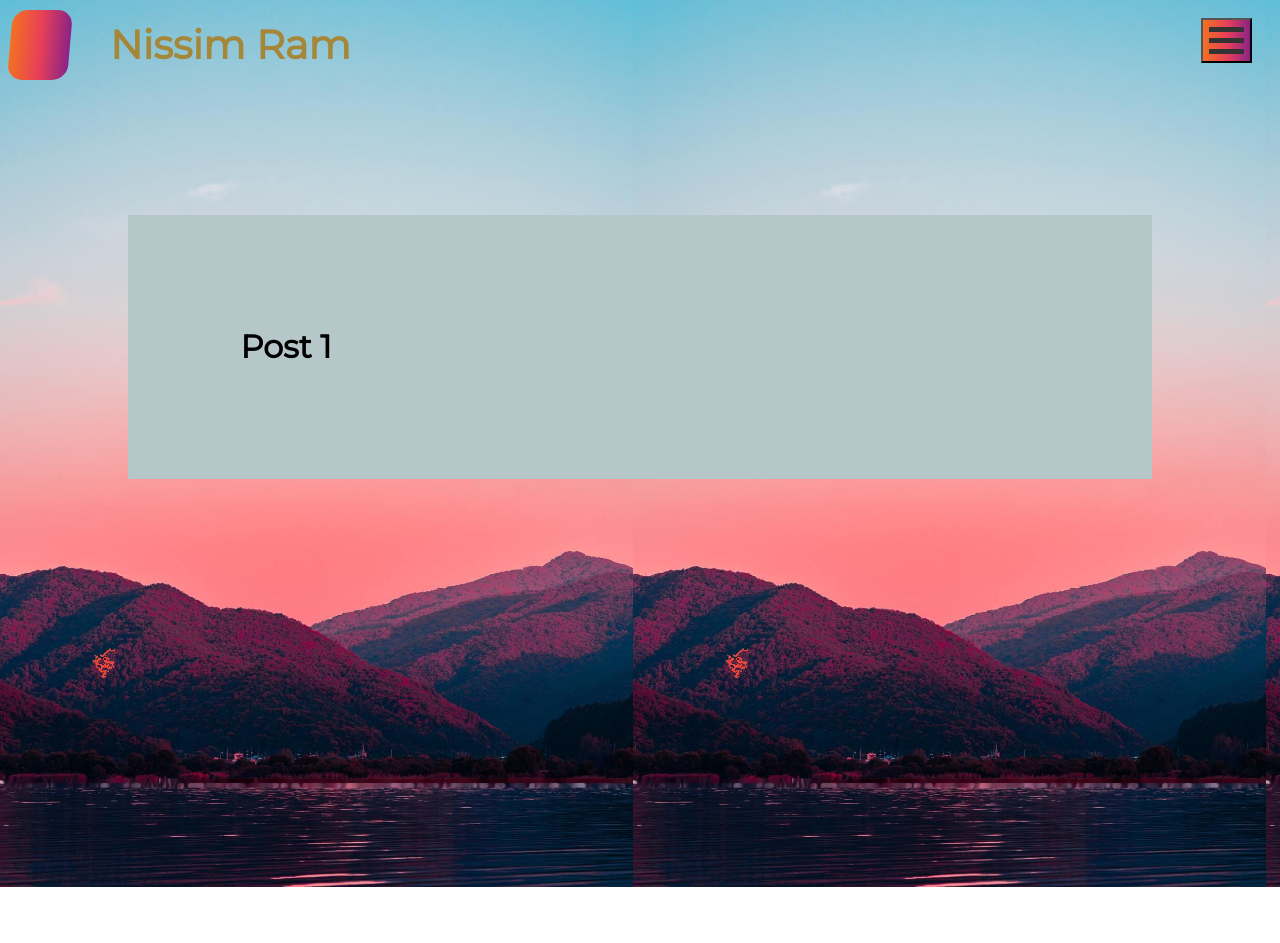
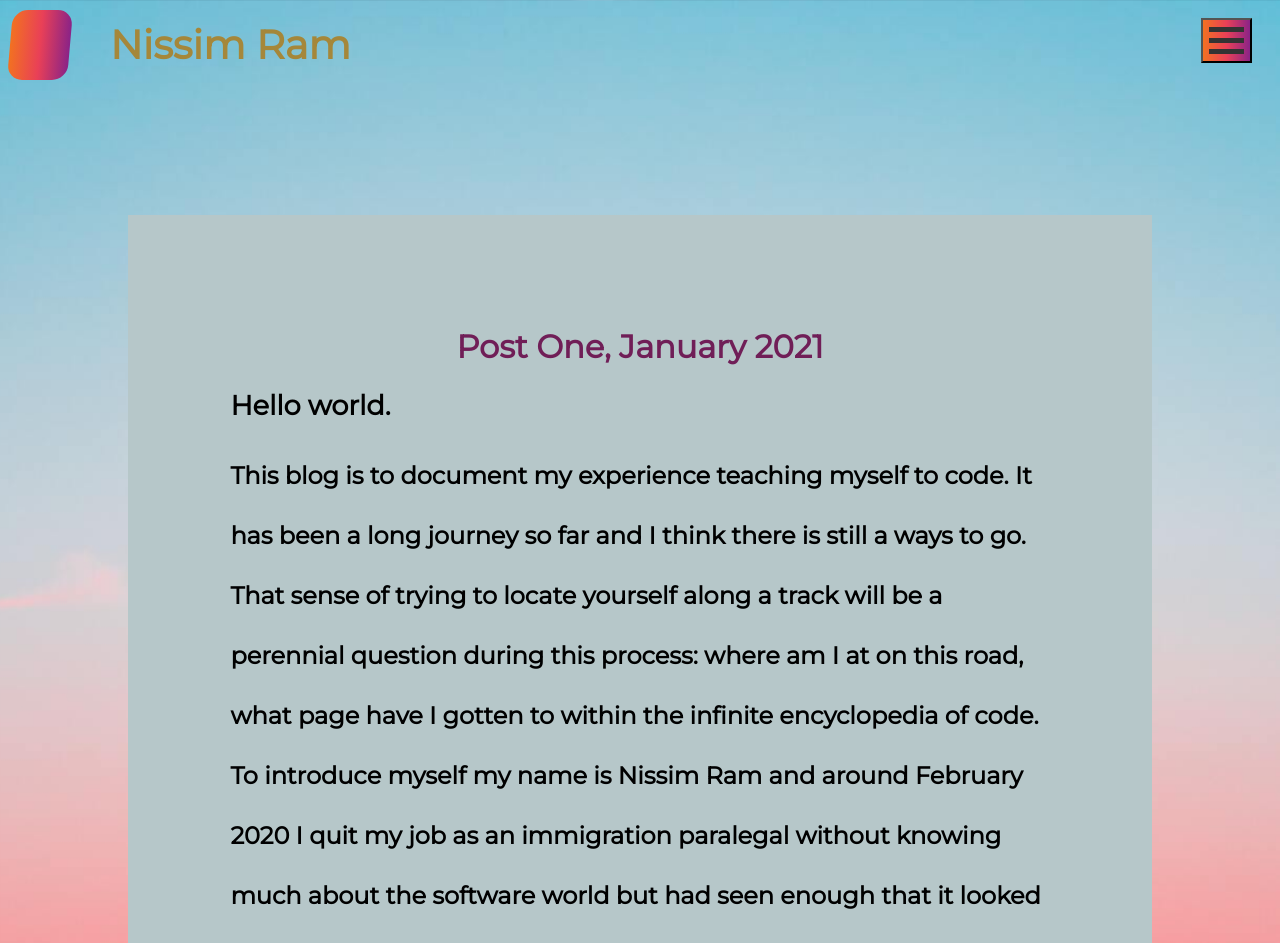
Before and after one commit to nizoom/Portfolio, a React (Create React App) app: page /Blog in a window 1280 px wide. Shown: the top 943 px of the page. Before the commit the page ends 887 px from the top, so only its background shows below. Built offline with nearby package versions, Linux system fonts and the light colour scheme.

Commit message:
Added first blog post

```diff
--- a/src/App.css
+++ b/src/App.css
@@ -3,7 +3,7 @@
 body {
 
   background-image: url("./Components/project_layout/sunset.jpg");
-  background-repeat:repeat-x;
+  background-repeat:round;
   background-size: contain;
 }
 .App {
--- a/src/App.js
+++ b/src/App.js
@@ -1,6 +1,6 @@
 import React, { Component } from "react";
 import './App.css';
-import { BrowserRouter as Router, Route, Switch, Redirect } from "react-router-dom"
+import { BrowserRouter as Router, Route, Switch, Redirect, HashRouter } from "react-router-dom"
 
 //Pages
 
--- /dev/null
+++ b/src/Components/blog_posts/post_one.js
@@ -0,0 +1,34 @@
+import React from "react";
+
+const PostOne = ( ) => {
+  return (
+
+<div>
+<h1> Post One, January 2021 </h1>
+<h2> Hello world. </h2>  <h3> This blog is to document my experience teaching myself to code. It has been a long journey so far and I think there is still a ways to go. That sense of trying to locate yourself along a track will be a perennial question during this process: where am I at on this road, what page have I gotten to within the infinite encyclopedia of code.
+
+To introduce myself my name is Nissim Ram and around February 2020 I quit my job as an immigration paralegal without knowing much about the software world but had seen enough that it looked interesting. <br/> <br/> Part of my job as a paralegal was to describe the skills of foreign workers who were hoping to work in the United States. Often, in the corporate sphere, I was working on visas for software engineers and had to prove to the government that the applicant’s skills were unique and of a high standard. The profile of these engineers became so common that it was impossible to ignore the value they brought to enterprises all over the country. Behind the static, application language describing the proprietary programs they built, was an image of a keen mind. A creator. Someone who could build tools using a secret tongue. I wanted in on that clandestine world I knew nothing about.
+<br/><br/>
+However, it wasn’t just about learning a code. While visiting my friend Sam’s final project event for NYU’s Interactive Telecommunications Program, I was struck by the potential of what software could do. These were young people, learning the skills to not only work for Facebook or Amazon, but also tackling the problems those same companies had created (inadvertently or not). There were projects on media consumption, on climate change, and on many others. It was an extremely refreshing realization that this profession I was already curious about could be used to ameliorate social issues. Issues I had believed were important but hadn’t felt empowered to take on through a career. The inspiration of this moment has buoyed me throughout this journey, and I hope it will continue to do so.
+<br/><br/>
+
+These ideas around how to apply this knowledge had to take a backseat for a while. I had to decide on how to start the process of learning to code. I hoped that these two strains of passion, on the one hand, and technical know-how, on the other, would be able to reunite later on. There wasn’t going to be a course on Udemy for projects around social change and technology. Mainstream self-teaching content has been about code, and what code you need to know to land a job. The main reference to real-world institutions that are connected to code are usually the big FAANG (Facebook, Apple, Amazon, Netflix, and Google) companies. I am extremely grateful for this insider-information, and, at the same time, wonder where my own aspirations will take me on a complicated pipeline where many see FAANG as the pinnacle achievement, the last stop on the train.
+
+While this question persists over the days and weeks, a recurring thought keeps popping up: Well you’re going to have to learn a lot of this stuff regardless of where you work. And so, I got started picking a roadmap for self-teaching. <br/><br/>The conventional wisdom from YouTube seemed to be, learn front-end languages so that you aren’t competing with graduates with CS degrees who will most likely be leveraging their backend expertise, honed over years of school. That made sense to me on a pragmatic level, but I wasn’t sure if I would necessarily like front-end more. I didn’t know what it entailed yet.
+
+YouTube was and remains a treasure trove of resources that can provide some general plan for self-teaching coders. These roadmaps give a broad picture of what is important to front-end development. They suggest to first learn HTML and CSS, the building blocks of the internet, and then move on to JavaScript. After getting comfortable with JavaScript, it would be a good idea to delve into the popular JavaScript framework, React. It sounded straight-forward enough: even if these were complicated subjects in and of themselves, at least there was an order to what should be learned. Once these four were complete then I should have a holistic skillset right? Not quite. <br/> <br/> When it comes to making a full stack application there seems to be countless technologies to learn. The roadmap didn’t account for all this and it can be overwhelming to see how far the path stretches beyond what you had initially anticipated.
+
+However, time in school and in the professional world had provided a valuable experience that helped manage expectations. In some ways the first introduction to a subject will be the point where your confidence is highest. You don’t yet know what you don’t know. Then you begin to hear new terms and vocabulary. The list of uncharted topics grows in your mind and you inevitably realize, wow there’s a lot more to this now than when I started. I’ve found this humbling connection to new interests repeating itself in many different subjects. Being patient and coming to terms with the feeling of being lost can serve you in good stead. That overbearing heaviness of what is left to learn is part of every mission to learn a new craft.<br/> <br/>
+
+Over the course of learning little by little, I did find web development very enjoyable. As I got a handle on the basics, the realm of possible uses began to expand. Project ideas became important again as a way of not only showcasing capabilities, but also to return to what made me excited about programming in the first place. I was able to integrate my understanding of a social issue with a possible technological solution. This manifested in my first project which will be coming in the next month or so. It tries to demonstrate a new way of consuming news where, rather than sifting through a series of pre-made headlines, you can pick your news based on a point on a map. The hope is to offer an alternative to polarizing articles and US centric news.
+<br/> <br/>
+I plan for this blog to be accessible to those both inside and outside the programming world. It will explore the different stages of learning to code, not so much as a how-to, but more to explain how these stages went and the challenges they posed.
+
+Stay tuned for upcoming projects and to hear more about my journey into web development!
+
+ </h3>
+ </div>
+  )
+}
+
+export default PostOne
--- a/src/Pages/blog.js
+++ b/src/Pages/blog.js
@@ -2,6 +2,7 @@ import React from "react";
 import Logo from "../Components/logo/logo";
 import Sidebar from "../Components/sidebar/sidebar"
 import "./css/blog.css"
+import PostOne from "../Components/blog_posts/post_one"
 
 
 const Blog = ( ) => {
@@ -11,7 +12,7 @@ const Blog = ( ) => {
       <Sidebar/>
       <div className = "blog_div">
         <div className = "post">
-          <h1> Post 1 </h1>
+          <PostOne/>
         </div>
       </div>
     </div>
--- a/src/Pages/css/blog.css
+++ b/src/Pages/css/blog.css
@@ -8,3 +8,19 @@
 .post{
   padding: 10%;
 }
+
+h3{
+  line-height: 2.5;
+  font-weight: 600;
+  font-size: 1.5em;
+}
+
+h2{
+  font-weight: bold;
+  font-size: 1.7em;
+}
+
+h1{
+  color: #701E57;
+  text-align: center;
+}
```
Also changed, not shown: 1 other file (tests, documents, lock files or other folders).
